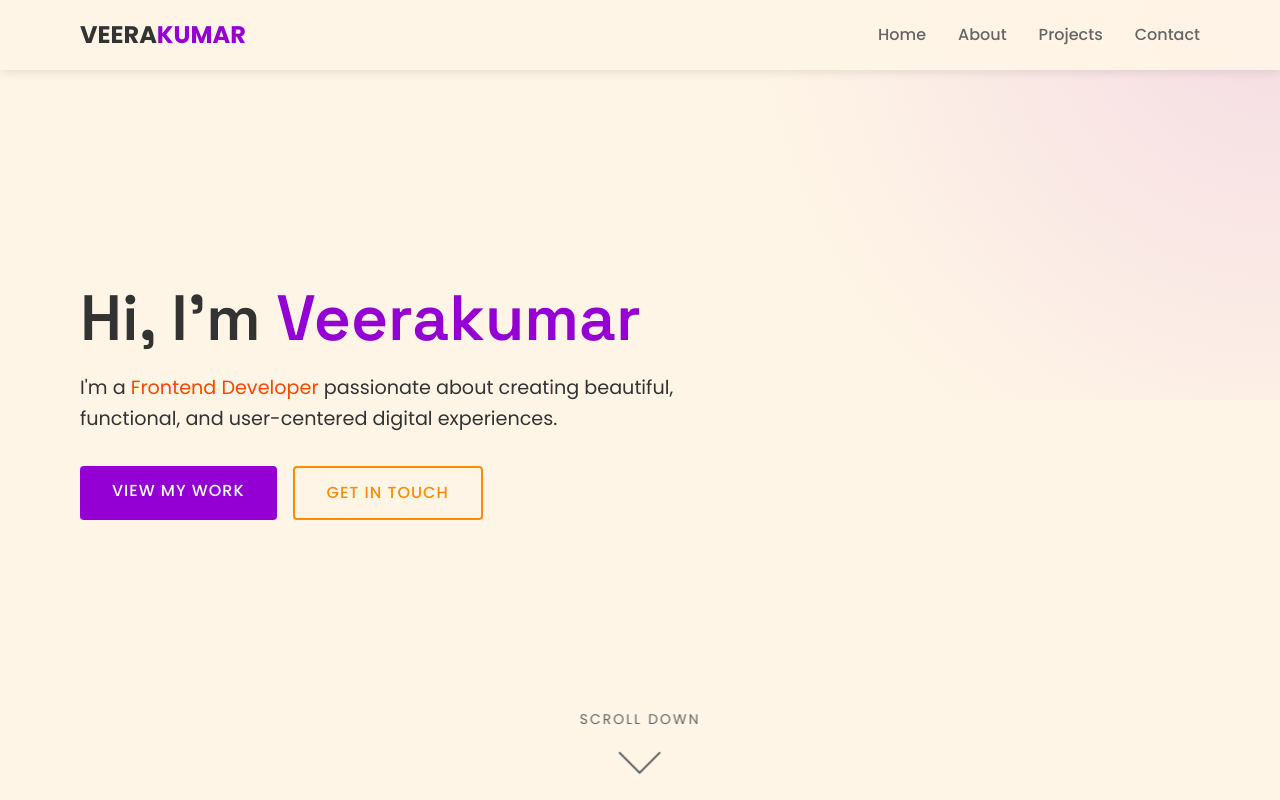
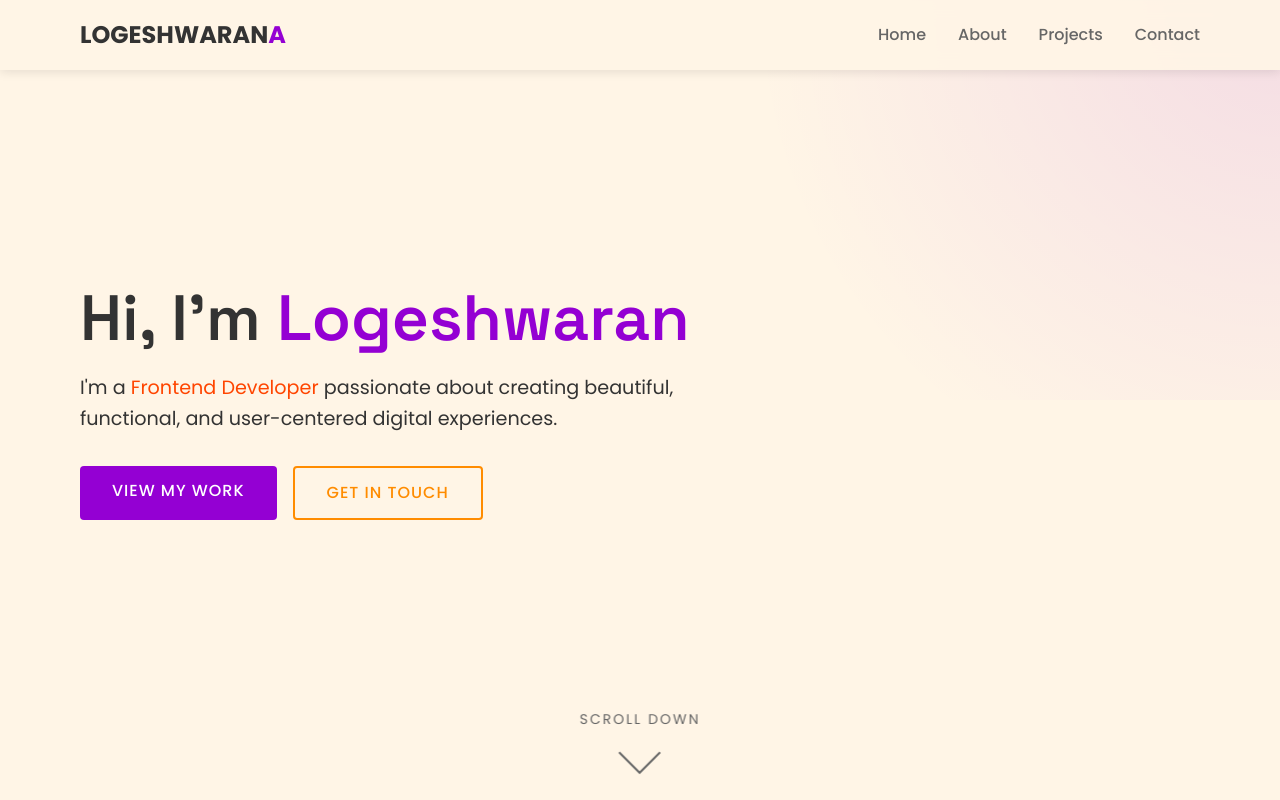
Before and after one commit to logesh2807/Snsmca, a plain HTML site: page index.html in a window 1280 px wide. Shown: the top 800 px of the page. Drawn offline with Linux system fonts and the light colour scheme.

Commit message:
Update index.html

```diff
--- a/index.html
+++ b/index.html
@@ -3,7 +3,7 @@
 <head>
     <meta charset="UTF-8">
     <meta name="viewport" content="width=device-width, initial-scale=1.0">
-    <title>Alex Morgan | Frontend Developer</title>
+    <title>LOGESHWARAN A | Frontend Developer</title>
     <style>
         /* ===== RESET & FONTS ===== */
         @import url('https://fonts.googleapis.com/css2?family=Poppins:wght@300;400;500;600;700&family=Space+Grotesk:wght@300;400;500;600;700&display=swap');
@@ -788,7 +788,7 @@
     <!-- Header & Navigation -->
     <header id="header">
         <div class="container nav-container">
-            <a href="#home" class="logo">VEERA<span>KUMAR</span></a>
+            <a href="#home" class="logo">LOGESHWARAN<span>A</span></a>
             <button class="mobile-toggle" aria-label="Toggle menu">☰</button>
             <ul class="nav-links">
                 <li><a href="#home">Home</a></li>
@@ -802,7 +802,7 @@
     <!-- Hero Section -->
     <section id="home" class="hero">
         <div class="container hero-content">
-            <h1>Hi, I'm <span class="highlight">Veerakumar</span></h1>
+            <h1>Hi, I'm <span class="highlight">Logeshwaran</span></h1>
             <p>I'm a <span class="accent">Frontend Developer</span> passionate about creating beautiful, functional, and user-centered digital experiences.</p>
             <div class="hero-buttons">
                 <a href="#projects" class="btn">View My Work</a>
```
